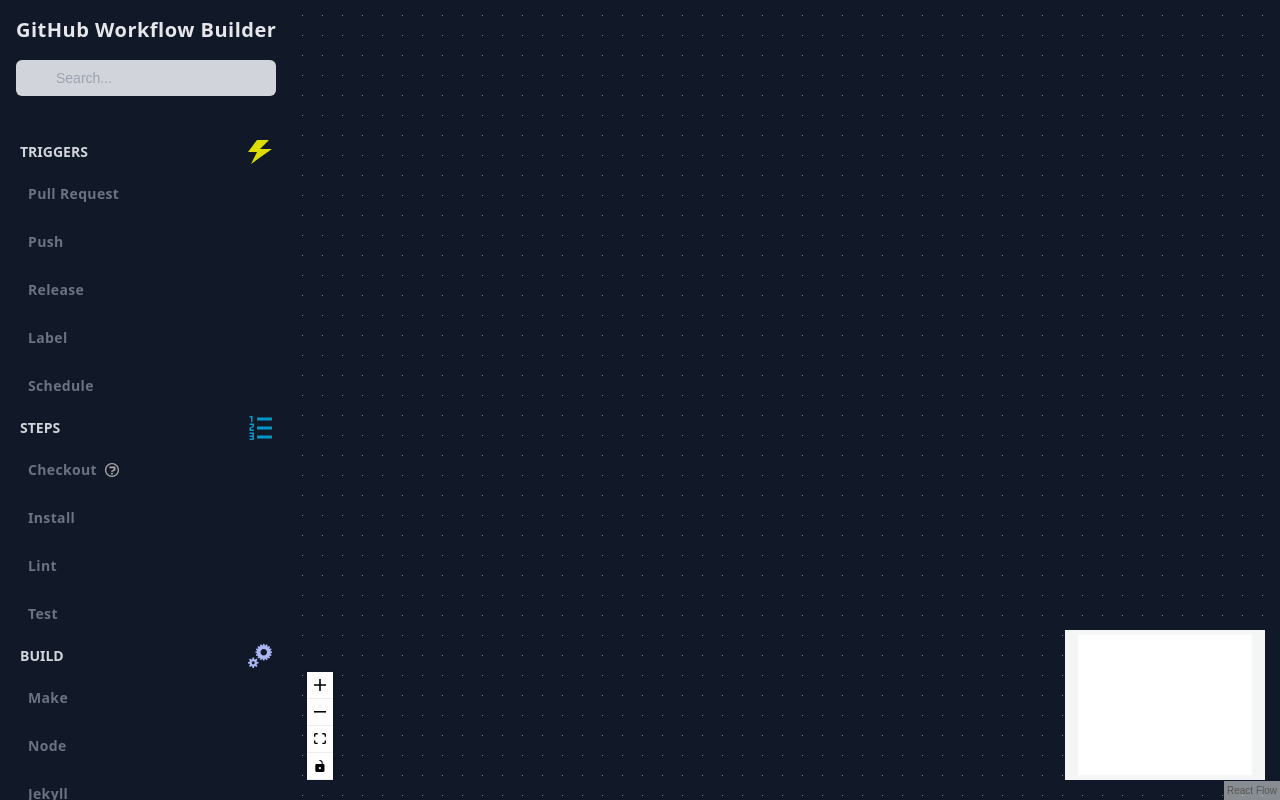
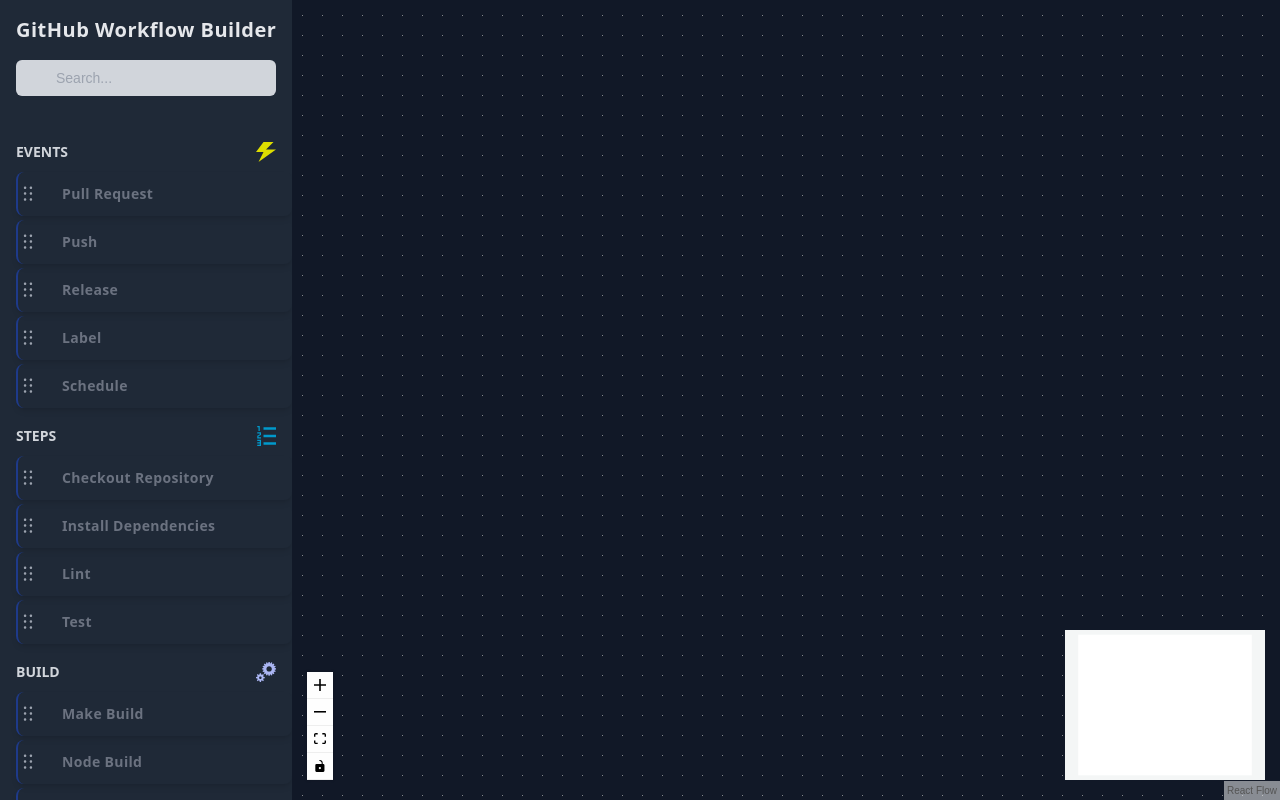
Before and after one commit to JustinASmith/gh-workflow-builder, a React (Create React App) app: page / in a window 1280 px wide. Built offline with nearby package versions, Linux system fonts and the light colour scheme.

Commit message:
Use draggable items in Sidebar component

```diff
--- a/src/components/Sidebar.js
+++ b/src/components/Sidebar.js
@@ -1,31 +1,32 @@
 import React from "react";
+import SidebarItem from '../components/SidebarItem'
 
-const Sidebar = () => (
-  <>
-    <div class="flex flex-col max-h-screen bg-gray-900 shadow-lg">
-      <div class="flex flex-col m-4 h-20 text-center h-auto">
-        <h2 class="mb-4 text-left text-gray-200 font-sans text-xl font-bold tracking-wide">
+const Sidebar = () => {
+  return (<>
+    <div className="flex flex-col max-h-screen bg-gray-800 shadow-lg custom-scrollbar">
+      <div className="flex flex-col m-4 h-20 text-center h-auto">
+        <h2 className="mb-4 text-left text-gray-200 font-sans text-xl font-bold tracking-wide">
           GitHub Workflow Builder
         </h2>
         <input
           type="search"
           name="q"
-          class="pl-10 py-2 text-gray-700 focus:text-gray-900 text-sm bg-gray-300 focus:bg-white rounded-md focus:outline-none"
+          className="pl-10 py-2 text-gray-700 focus:text-gray-900 text-sm bg-gray-300 focus:bg-white rounded-md focus:outline-none"
           placeholder="Search..."
-          autocomplete="off"
+          autoComplete="off"
         />
       </div>
-      <div class="flex-grow overflow-x-hidden overflow-y-auto">
-        <ul class="flex flex-col py-6 space-y-1">
-          <li class="px-5">
-            <div class="flex flex-row items-center h-8">
-              <div class="flex flex-row items-center justify-between my-4 w-full text-gray-300 font-sans text-sm font-semibold uppercase">
-                <p>Triggers</p>
+      <div className="flex-grow overflow-x-hidden overflow-y-auto">
+        <ul className="flex flex-col py-6 space-y-1">
+          <li className="px-4">
+            <div className="flex flex-row items-center h-8">
+              <div className="flex flex-row items-center justify-between my-4 w-full text-gray-300 font-sans text-sm font-semibold uppercase">
+                <p>Events</p>
                 <svg
                   version="1.1"
                   xmlns="http://www.w3.org/2000/svg"
-                  width="24"
-                  height="24"
+                  width="20"
+                  height="20"
                   viewBox="0 0 32 32"
                 >
                   <title>power</title>
@@ -37,65 +38,45 @@
               </div>
             </div>
           </li>
-          <li>
-            <a
-              href="#"
-              class="relative flex flex-row items-center pr-6 h-11 hover:text-gray-200 text-gray-500 hover:bg-gray-700 border-l-4 hover:border-blue-500 border-transparent focus:outline-none"
-            >
-              <span class="ml-6 font-sans text-sm font-semibold tracking-wide truncate">
-                Pull Request
-              </span>
-            </a>
-          </li>
-          <li>
-            <a
-              href="#"
-              class="relative flex flex-row items-center pr-6 h-11 hover:text-gray-200 text-gray-500 hover:bg-gray-700 border-l-4 hover:border-blue-500 border-transparent focus:outline-none"
-            >
-              <span class="ml-6 font-sans text-sm font-semibold tracking-wide truncate">
-                Push
-              </span>
-            </a>
-          </li>
-          <li>
-            <a
-              href="#"
-              class="relative flex flex-row items-center pr-6 h-11 hover:text-gray-200 text-gray-500 hover:bg-gray-700 border-l-4 hover:border-blue-500 border-transparent focus:outline-none"
-            >
-              <span class="ml-6 font-sans text-sm font-semibold tracking-wide truncate">
-                Release
-              </span>
-            </a>
-          </li>
-          <li>
-            <a
-              href="#"
-              class="relative flex flex-row items-center pr-6 h-11 hover:text-gray-200 text-gray-500 hover:bg-gray-700 border-l-4 hover:border-blue-500 border-transparent focus:outline-none"
-            >
-              <span class="ml-6 font-sans text-sm font-semibold tracking-wide truncate">
-                Label
-              </span>
-            </a>
-          </li>
-          <li>
-            <a
-              href="#"
-              class="relative flex flex-row items-center pr-6 h-11 hover:text-gray-200 text-gray-500 hover:bg-gray-700 border-l-4 hover:border-blue-500 border-transparent focus:outline-none"
-            >
-              <span class="ml-6 font-sans text-sm font-semibold tracking-wide truncate">
-                Schedule
-              </span>
-            </a>
-          </li>
-          <li class="px-5">
-            <div class="flex flex-row items-center h-8">
-              <div class="flex flex-row items-center justify-between my-4 w-full text-gray-300 font-sans text-sm font-semibold uppercase">
+          <SidebarItem
+            title="Pull Request"
+            type="input"
+            ghType="event"
+            subtitle="When a new pull request targets the main branch"
+          />
+          <SidebarItem
+            title="Push"
+            type="input"
+            ghType="event"
+            subtitle="When a new new commit is pushed"
+          />
+          <SidebarItem
+            title="Release"
+            type="input"
+            ghType="event"
+            subtitle="When a new release is published"
+          />
+          <SidebarItem
+            title="Label"
+            type="input"
+            ghType="event"
+            subtitle="When a new label is created"
+          />
+          <SidebarItem
+            title="Schedule"
+            type="input"
+            ghType="event"
+            subtitle="When a cron job is triggered"
+          />
+          <li className="px-4 pt-2">
+            <div className="flex flex-row items-center h-8">
+              <div className="flex flex-row items-center justify-between my-4 w-full text-gray-300 font-sans text-sm font-semibold uppercase">
                 Steps
                 <svg
                   version="1.1"
                   xmlns="http://www.w3.org/2000/svg"
-                  width="24"
-                  height="24"
+                  width="20"
+                  height="20"
                   viewBox="0 0 32 32"
                 >
                   <title>list-numbered</title>
@@ -107,70 +88,39 @@
               </div>
             </div>
           </li>
-          <li>
-            <a
-              href="#"
-              class="relative flex flex-row items-center pr-6 h-11 hover:text-gray-200 text-gray-500 hover:bg-gray-700 border-l-4 hover:border-blue-500 border-transparent focus:outline-none"
-            >
-              <span class="ml-6 font-sans text-sm font-semibold tracking-wide truncate">
-                Checkout
-              </span>
-              <span class="px-2 py-0.5">
-                <svg
-                  version="1.1"
-                  xmlns="http://www.w3.org/2000/svg"
-                  width="14"
-                  height="14"
-                  viewBox="0 0 32 32"
-                >
-                  <title>question</title>
-                  <path
-                    fill="#aaaaaa"
-                    d="M14 22h4v4h-4zM22 8c1.105 0 2 0.895 2 2v6l-6 4h-4v-2l6-4v-2h-10v-4h12zM16 3c-3.472 0-6.737 1.352-9.192 3.808s-3.808 5.72-3.808 9.192c0 3.472 1.352 6.737 3.808 9.192s5.72 3.808 9.192 3.808c3.472 0 6.737-1.352 9.192-3.808s3.808-5.72 3.808-9.192c0-3.472-1.352-6.737-3.808-9.192s-5.72-3.808-9.192-3.808zM16 0v0c8.837 0 16 7.163 16 16s-7.163 16-16 16c-8.837 0-16-7.163-16-16s7.163-16 16-16z"
-                  ></path>
-                </svg>
-              </span>
-            </a>
-          </li>
-          <li>
-            <a
-              href="#"
-              class="relative flex flex-row items-center pr-6 h-11 hover:text-gray-200 text-gray-500 hover:bg-gray-700 border-l-4 hover:border-blue-500 border-transparent focus:outline-none"
-            >
-              <span class="ml-6 font-sans text-sm font-semibold tracking-wide truncate">
-                Install
-              </span>
-            </a>
-          </li>
-          <li>
-            <a
-              href="#"
-              class="relative flex flex-row items-center pr-6 h-11 hover:text-gray-200 text-gray-500 hover:bg-gray-700 border-l-4 hover:border-blue-500 border-transparent focus:outline-none"
-            >
-              <span class="ml-6 font-sans text-sm font-semibold tracking-wide truncate">
-                Lint
-              </span>
-            </a>
-          </li>
-          <li>
-            <a
-              href="#"
-              class="relative flex flex-row items-center pr-6 h-11 hover:text-gray-200 text-gray-500 hover:bg-gray-700 border-l-4 hover:border-blue-500 border-transparent focus:outline-none"
-            >
-              <span class="ml-6 font-sans text-sm font-semibold tracking-wide truncate">
-                Test
-              </span>
-            </a>
-          </li>
-          <li class="px-5">
-            <div class="flex flex-row items-center h-8">
-              <div class="flex flex-row items-center justify-between my-4 w-full text-gray-300 font-sans text-sm font-semibold uppercase">
+          <SidebarItem
+            title="Checkout Repository"
+            type="default"
+            ghType="step"
+            subtitle="Checkout the git repository"
+          />
+          <SidebarItem
+            title="Install Dependencies"
+            type="default"
+            ghType="step"
+            subtitle="Install project dependencies"
+          />
+          <SidebarItem
+            title="Lint"
+            type="default"
+            ghType="step"
+            subtitle="Perform static analysis on codebase"
+          />
+          <SidebarItem
+            title="Test"
+            type="default"
+            ghType="step"
+            subtitle="Run automated test suites"
+          />
+          <li className="px-4 pt-2">
+            <div className="flex flex-row items-center h-8">
+              <div className="flex flex-row items-center justify-between my-4 w-full text-gray-300 font-sans text-sm font-semibold uppercase">
                 Build
                 <svg
                   version="1.1"
                   xmlns="http://www.w3.org/2000/svg"
-                  width="24"
-                  height="24"
+                  width="20"
+                  height="20"
                   viewBox="0 0 32 32"
                 >
                   <title>cogs</title>
@@ -182,45 +132,33 @@
               </div>
             </div>
           </li>
-          <li>
-            <a
-              href="#"
-              class="relative flex flex-row items-center pr-6 h-11 hover:text-gray-200 text-gray-500 hover:bg-gray-700 border-l-4 hover:border-blue-500 border-transparent focus:outline-none"
-            >
-              <span class="ml-6 font-sans text-sm font-semibold tracking-wide truncate">
-                Make
-              </span>
-            </a>
-          </li>
-          <li>
-            <a
-              href="#"
-              class="relative flex flex-row items-center pr-6 h-11 hover:text-gray-200 text-gray-500 hover:bg-gray-700 border-l-4 hover:border-blue-500 border-transparent focus:outline-none"
-            >
-              <span class="ml-6 font-sans text-sm font-semibold tracking-wide truncate">
-                Node
-              </span>
-            </a>
-          </li>
-          <li>
-            <a
-              href="#"
-              class="relative flex flex-row items-center pr-6 h-11 hover:text-gray-200 text-gray-500 hover:bg-gray-700 border-l-4 hover:border-blue-500 border-transparent focus:outline-none"
-            >
-              <span class="ml-6 font-sans text-sm font-semibold tracking-wide truncate">
-                Jekyll
-              </span>
-            </a>
-          </li>
-          <li class="px-5">
-            <div class="flex flex-row items-center h-8">
-              <div class="flex flex-row items-center justify-between my-4 w-full text-gray-300 font-sans text-sm font-semibold uppercase">
+          <SidebarItem
+            title="Make Build"
+            type="default"
+            ghType="step"
+            subtitle="Build project using Make"
+          />
+          <SidebarItem
+            title="Node Build"
+            type="default"
+            ghType="step"
+            subtitle="Build project using Node"
+          />
+          <SidebarItem
+            title="Jekyll"
+            type="default"
+            ghType="step"
+            subtitle="Build project using Jekyll"
+          />
+          <li className="px-4 pt-2">
+            <div className="flex flex-row items-center h-8">
+              <div className="flex flex-row items-center justify-between my-4 w-full text-gray-300 font-sans text-sm font-semibold uppercase">
                 <p>Deploy</p>
                 <svg
                   version="1.1"
                   xmlns="http://www.w3.org/2000/svg"
-                  width="24"
-                  height="24"
+                  width="20"
+                  height="20"
                   viewBox="0 0 32 32"
                 >
                   <title>rocket</title>
@@ -232,30 +170,22 @@
               </div>
             </div>
           </li>
-          <li>
-            <a
-              href="#"
-              class="relative flex flex-row items-center pr-6 h-11 hover:text-gray-200 text-gray-500 hover:bg-gray-700 border-l-4 hover:border-blue-500 border-transparent focus:outline-none"
-            >
-              <span class="ml-6 font-sans text-sm font-semibold tracking-wide truncate">
-                GitHub Pages
-              </span>
-            </a>
-          </li>
-          <li>
-            <a
-              href="#"
-              class="relative flex flex-row items-center pr-6 h-11 hover:text-gray-200 text-gray-500 hover:bg-gray-700 border-l-4 hover:border-blue-500 border-transparent focus:outline-none"
-            >
-              <span class="ml-6 font-sans text-sm font-semibold tracking-wide truncate">
-                Firebase
-              </span>
-            </a>
-          </li>
+          <SidebarItem
+            title="GitHub Pages"
+            type="default"
+            ghType="step"
+            subtitle="Deploy project to GitHub Pages"
+          />
+          <SidebarItem
+            title="Firebase"
+            type="default"
+            ghType="step"
+            subtitle="Deploy project to Firebase Hosting"
+          />
         </ul>
       </div>
     </div>
-  </>
-);
+  </>);
+};
 
 export default Sidebar;
```
